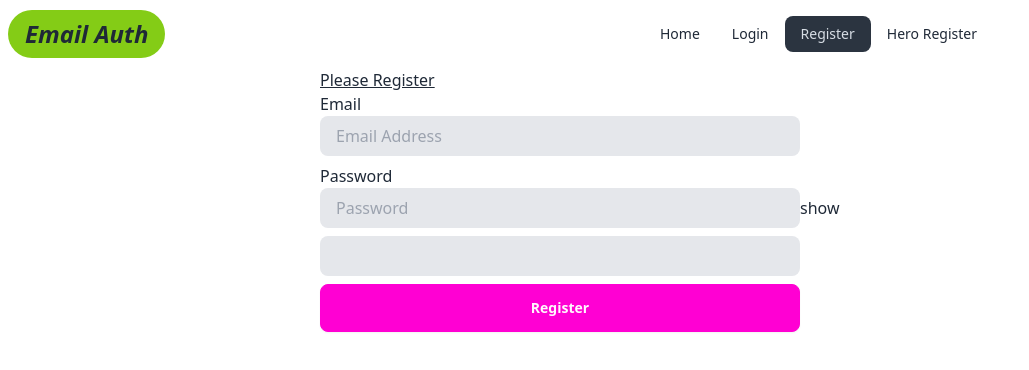
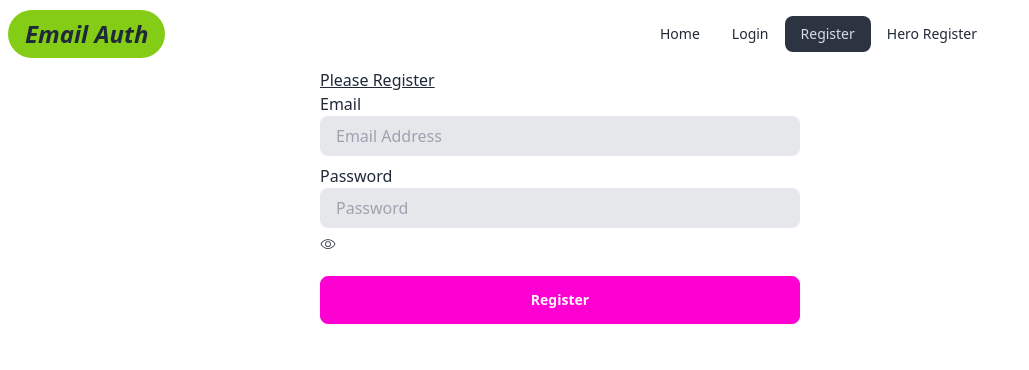
Before and after one commit to alalhosen/email-password-auth-301225, a React (Vite) app: page /register in a window 1280 px wide. Shown: the top 370 px of the page, without its empty margins (0-1029 px from the left). Built offline with nearby package versions, Linux system fonts and the light colour scheme.

Commit message:
react icon install & icon set in password

```diff
--- a/package.json
+++ b/package.json
@@ -15,6 +15,7 @@
     "match-sorter": "^8.2.0",
     "react": "^19.2.0",
     "react-dom": "^19.2.0",
+    "react-icons": "^5.5.0",
     "react-router-dom": "^7.11.0",
     "sort-by": "^1.2.0"
   },
--- a/src/components/Register/Register.jsx
+++ b/src/components/Register/Register.jsx
@@ -1,6 +1,7 @@
 import { createUserWithEmailAndPassword } from "firebase/auth";
 import auth from "../../firebase/firebase.config";
 import { useState } from "react";
+import { PiEyeLight, PiEyeSlash } from "react-icons/pi";
 
 const Register = () => {
   const [registerError, setRegisterError] = useState("");
@@ -56,17 +57,18 @@ const Register = () => {
           <input
             className="mb-2 w-3/4 bg-gray-200 py-2 px-4 rounded-lg"
             placeholder="Password"
-            type="password"
+            type={showPassword ? "text" : "password"}
             name="password"
             required
             id=""
           />
-          <span onClick={() => setShowPassword(!showPassword)}>show</span>
+          <span onClick={() => setShowPassword(!showPassword)}>
+            {
+              showPassword?<PiEyeSlash></PiEyeSlash>:<PiEyeLight></PiEyeLight>
+            }
+          </span>
           <br />
 
-          <input className="mb-2 w-3/4 bg-gray-200 py-2 px-4 rounded-lg" type="password" name="" id="" />
-
-          <br />
           <input
             className="btn btn-secondary w-3/4"
             type="submit"
```
Also changed, not shown: 1 other file (tests, documents, lock files or other folders).
